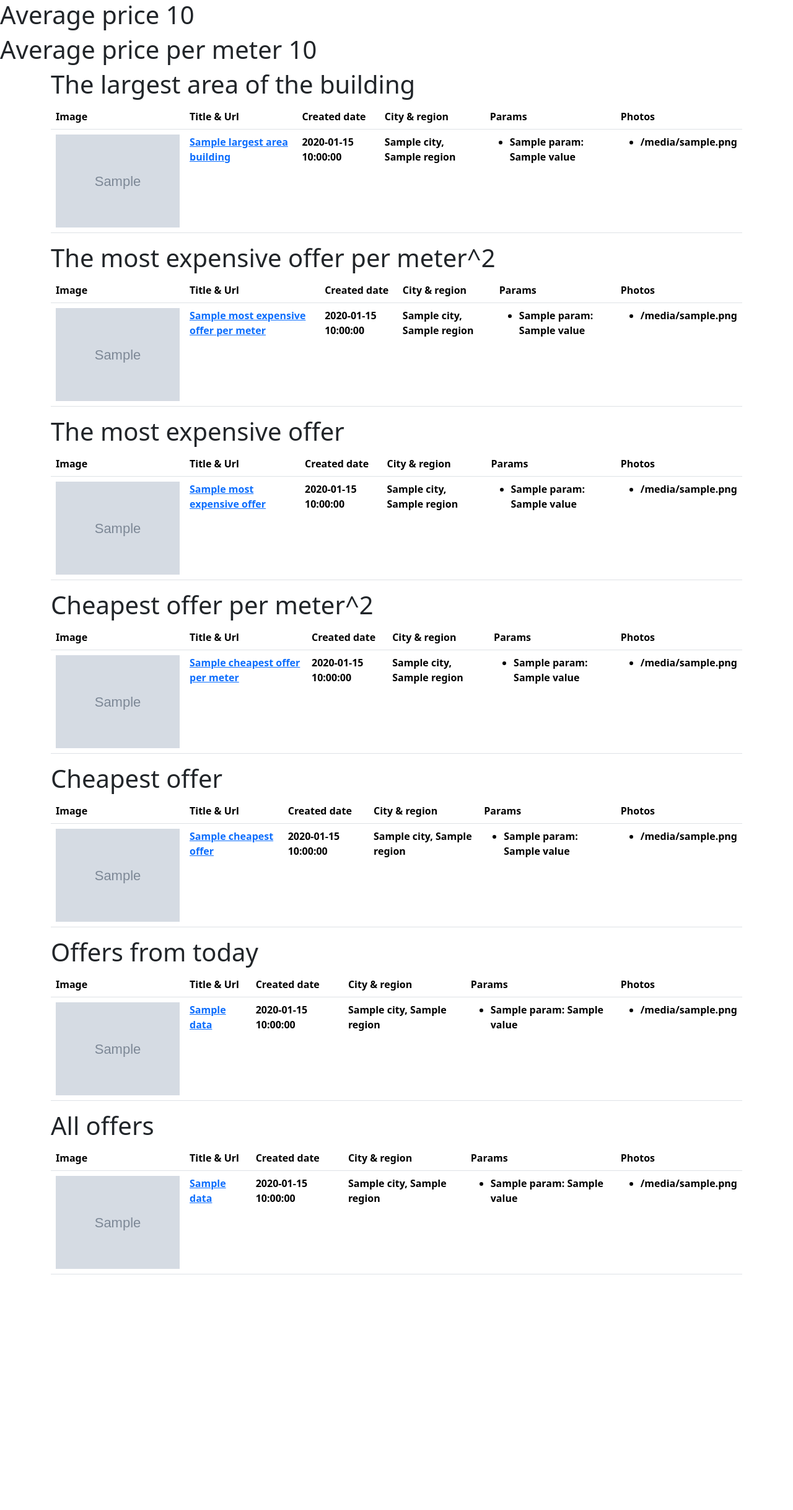
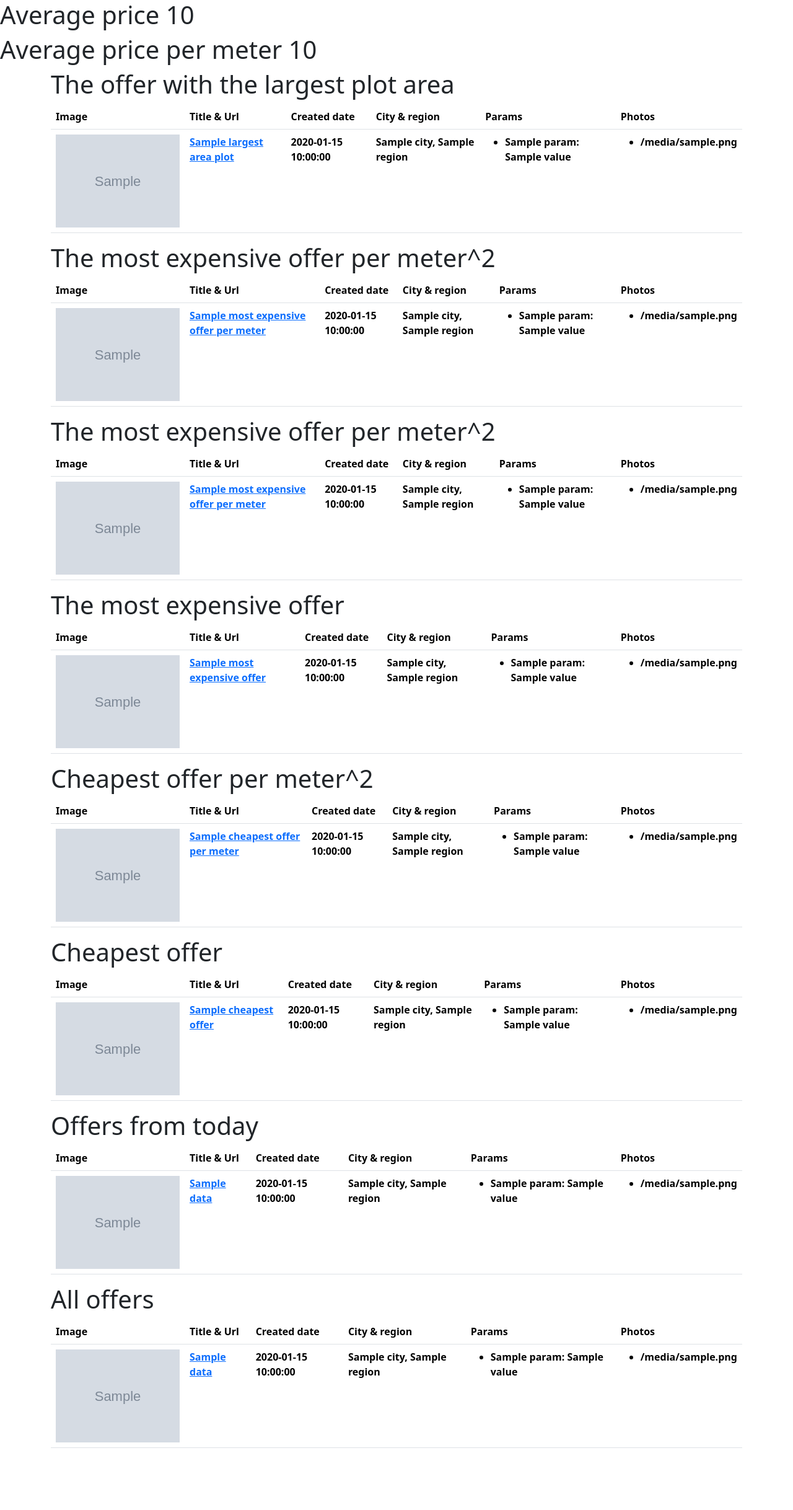
Before and after one commit to DEENUU1/OLX-Analytics, a Flask app: template web/templates/results.html in a window 1280 px wide. Shown: the whole page at 62% size. Before the commit the page ends 2056 px from the top, so only its background shows below. Run offline with Flask 3, Linux system fonts and the light colour scheme; the template is opened without the code that fills it: most values are stand-ins (such as "Sample title", 1, 10 or a date in 2020); grey boxes marked "Sample" are stand-in pictures; lists and menus that the app fills with data are empty; some libraries are stand-ins or nearby versions.

Commit message:
Bug fixes with pre-commit and black tools

```diff
--- a/web/templates/results.html
+++ b/web/templates/results.html
@@ -14,7 +14,7 @@
 <h1>Average price per meter {{average_price_per_meter}}</h1>
 
 <div class="container">
-<h1>The largest area of the building</h1>
+<h1>The offer with the largest plot area</h1>
 
 <table class="table table-hover">
     <thead>
@@ -29,20 +29,20 @@
     </thead>
     <tbody>
         <tr>
-            <th><img class="table-image" src="{{ largest_area_building.photos[0] }}"></th>
-            <th><a href={{largest_area_building.url}}>{{largest_area_building.title}}</a></th>
-            <th>{{largest_area_building.created_time}}</th>
-            <th>{{largest_area_building.city}}, {{largest_area_building.region}}</th>
+            <th><img class="table-image" src="{{ largest_area_plot.photos[0] }}"></th>
+            <th><a href={{largest_area_plot.url}}>{{largest_area_plot.title}}</a></th>
+            <th>{{largest_area_plot.created_time}}</th>
+            <th>{{largest_area_plot.city}}, {{largest_area_plot.region}}</th>
             <th>
                 <ul>
-                    {% for param in largest_area_building.params %}
+                    {% for param in largest_area_plot.params %}
                     <li>{{param.name}}: {{param.value}}</li>
                     {% endfor %}
                 </ul>
             </th>
             <th>
                 <ul>
-                    {% for photo in largest_area_building.photos %}
+                    {% for photo in largest_area_plot.photos %}
                     <li>{{photo}}</li>
                     {% endfor %}
                 </ul>
@@ -52,6 +52,44 @@
 </table>
 </div>
 
+<div class="container">
+<h1>The most expensive offer per meter^2</h1>
+
+<table class="table table-hover">
+    <thead>
+        <tr>
+            <th scope="col">Image</th>
+            <th scope="col">Title & Url</th>
+            <th scope="col">Created date</th>
+            <th scope="col">City & region</th>
+            <th scope="col">Params</th>
+            <th scope="col">Photos</th>
+        </tr>
+    </thead>
+    <tbody>
+        <tr>
+            <th><img class="table-image" src="{{ most_expensive_offer_per_meter.photos[0] }}"></th>
+            <th><a href={{most_expensive_offer_per_meter.url}}>{{most_expensive_offer_per_meter.title}}</a></th>
+            <th>{{most_expensive_offer_per_meter.created_time}}</th>
+            <th>{{most_expensive_offer_per_meter.city}}, {{most_expensive_offer_per_meter.region}}</th>
+            <th>
+                <ul>
+                    {% for param in most_expensive_offer_per_meter.params %}
+                    <li>{{param.name}}: {{param.value}}</li>
+                    {% endfor %}
+                </ul>
+            </th>
+            <th>
+                <ul>
+                    {% for photo in most_expensive_offer_per_meter.photos %}
+                    <li>{{photo}}</li>
+                    {% endfor %}
+                </ul>
+            </th>
+        </tr>
+    </tbody>
+</table>
+</div>
 
 <div class="container">
 <h1>The most expensive offer per meter^2</h1>
--- a/web/views.py
+++ b/web/views.py
@@ -12,7 +12,6 @@ def results_view():
         area_min="25",
         price_min="600",
     )
-    print(url)
     x = parser.Parser(fetch_data.FetchData(url).fetch_data())
     d = x.data_parser()
 
@@ -24,6 +23,7 @@ def results_view():
     v = operation.return_most_expensive_offer(d)
     i = operation.return_most_expensive_offer_per_meter(d)
     u = operation.return_offer_largest_area_building(d)
+    l = operation.return_offer_largest_area_plot(d)
 
     print(url)
     return render_template(
@@ -37,4 +37,5 @@ def results_view():
         most_expensive_offer=v,
         most_expensive_offer_per_meter=i,
         largest_area_building=u,
+        largest_area_plot=l,
     )
```
Also changed, not shown: operation/operation.py (+25 -8 lines).
